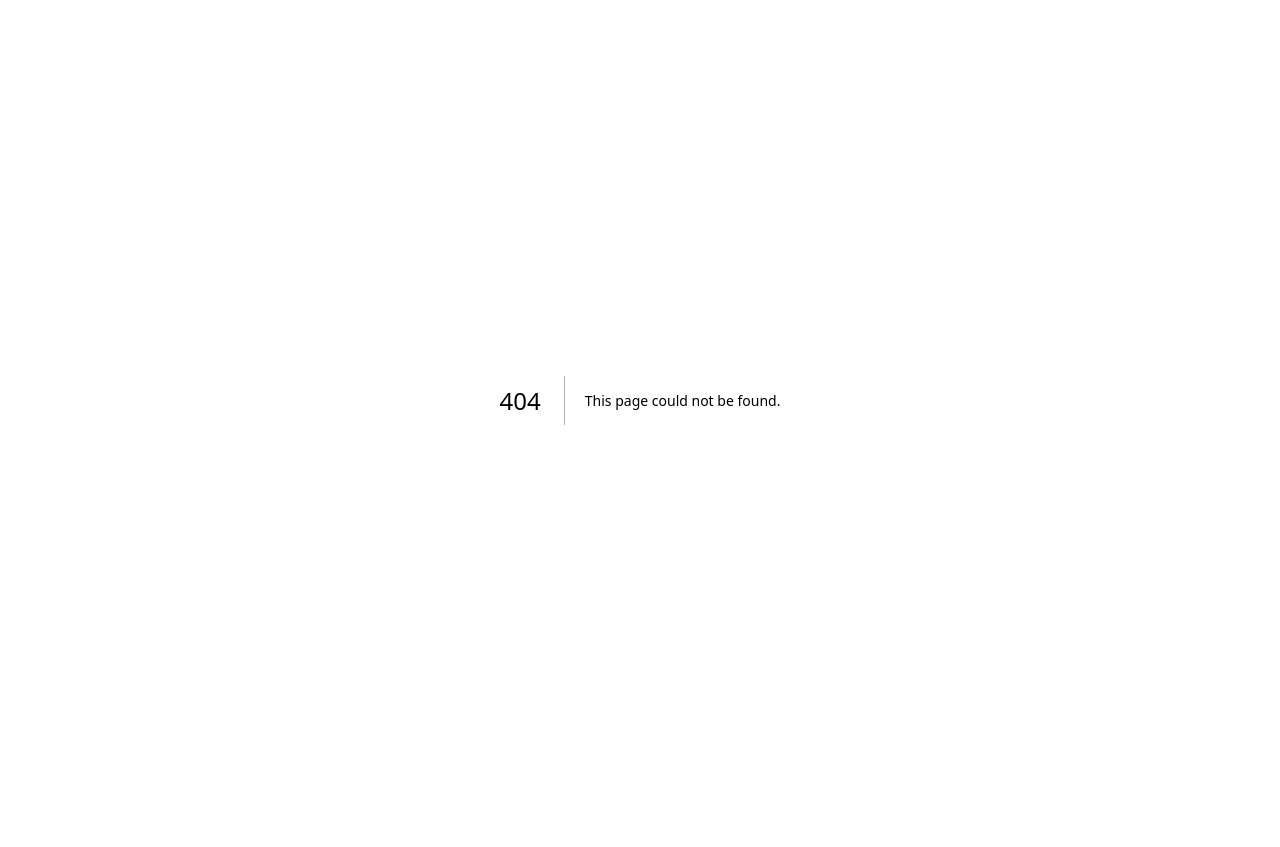
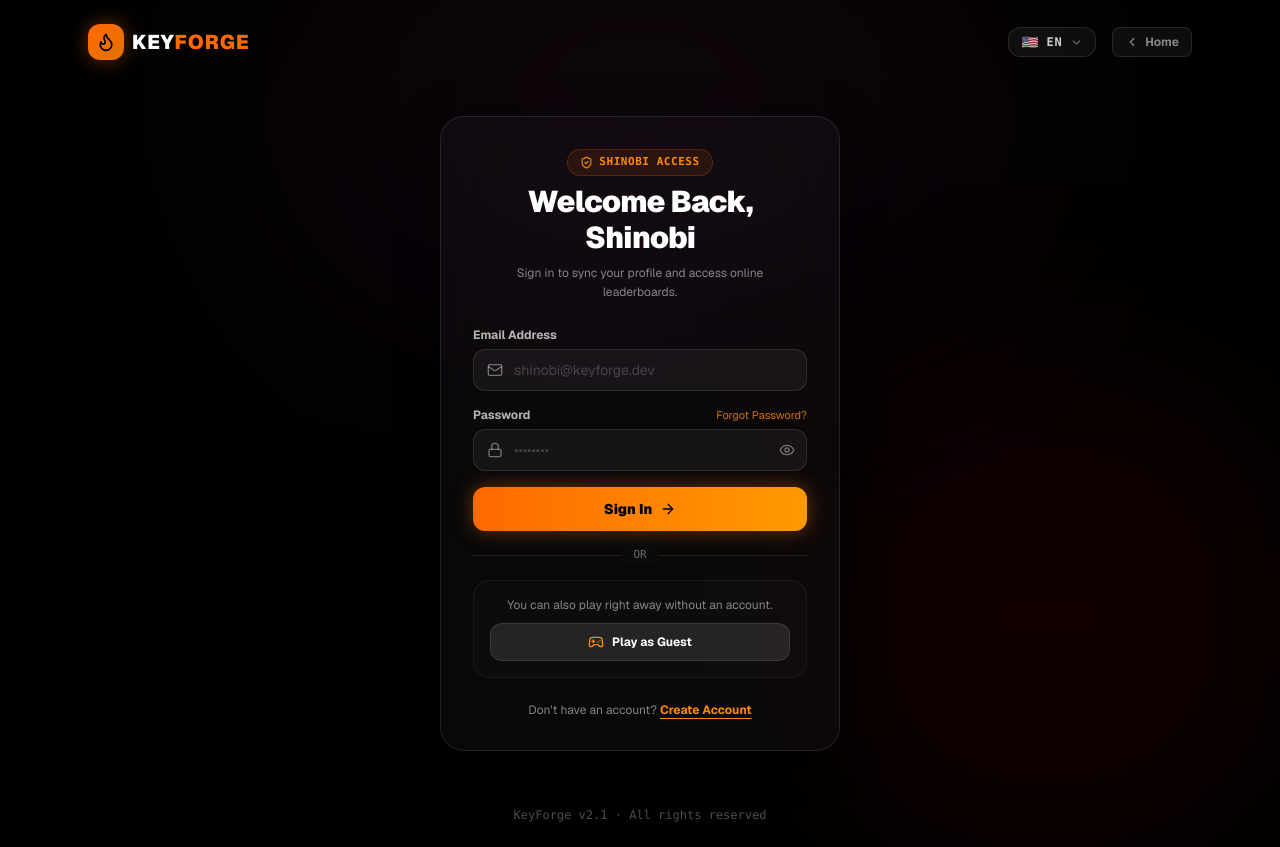
Before and after one commit to Vituinho/KeyForge, a Next.js app: page /login in a window 1280 px wide. Before the commit this address had no page. Before the commit the page ends 800 px from the top, so only its background shows below. Built offline with nearby package versions, Linux system fonts and the light colour scheme.

Commit message:
feat: add login interface

```diff
--- /dev/null
+++ b/src/app/login/page.tsx
@@ -0,0 +1,233 @@
+"use client"
+
+import { useState, type FormEvent } from "react"
+import Link from "next/link"
+import { useRouter } from "next/navigation"
+import { motion } from "framer-motion"
+import {
+  Flame,
+  Lock,
+  Mail,
+  Eye,
+  EyeOff,
+  ArrowRight,
+  ShieldCheck,
+  Gamepad2,
+  ChevronLeft,
+} from "lucide-react"
+import { useI18n } from "@/lib/i18n/i18nContext"
+import { LanguageSwitcher } from "@/components/common/LanguageSwitcher"
+
+export default function LoginPage() {
+  const router = useRouter()
+  const { t, locale } = useI18n()
+
+  const [email, setEmail] = useState("")
+  const [password, setPassword] = useState("")
+  const [showPassword, setShowPassword] = useState(false)
+  const [errorMsg, setErrorMsg] = useState<string | null>(null)
+  const [isSubmitting, setIsSubmitting] = useState(false)
+  const [statusNotice, setStatusNotice] = useState<string | null>(null)
+
+  const handleSubmit = async (e: FormEvent) => {
+    e.preventDefault()
+    setErrorMsg(null)
+    setStatusNotice(null)
+
+    const trimmedEmail = email.trim()
+    if (!trimmedEmail || !trimmedEmail.includes("@") || !trimmedEmail.includes(".")) {
+      setErrorMsg(t("auth.emailInvalid"))
+      return
+    }
+
+    if (password.length < 8) {
+      setErrorMsg(t("auth.passwordTooShort"))
+      return
+    }
+
+    setIsSubmitting(true)
+
+    // KeyForge v2.1 safe decoupled authentication
+    setTimeout(() => {
+      setIsSubmitting(false)
+      setStatusNotice(
+        locale === "pt-BR"
+          ? "Modo convidado ativo com salvamento local. Redirecionando para o jogo..."
+          : "Guest mode active with local progression saves. Entering the game..."
+      )
+      setTimeout(() => {
+        router.push("/game")
+      }, 1000)
+    }, 600)
+  }
+
+  return (
+    <div className="min-h-screen bg-black text-white flex flex-col justify-between relative overflow-hidden selection:bg-orange-500/30 selection:text-orange-200">
+      {/* Anime glowing ambient lights */}
+      <div className="absolute top-0 left-1/2 -translate-x-1/2 w-[700px] h-[350px] bg-gradient-to-b from-orange-500/15 via-purple-600/10 to-transparent blur-[140px] pointer-events-none" />
+      <div className="absolute bottom-10 right-10 w-96 h-96 bg-red-600/10 blur-[130px] pointer-events-none" />
+
+      {/* Top Header */}
+      <header className="relative z-10 w-full max-w-6xl mx-auto px-6 py-6 flex items-center justify-between">
+        <Link
+          href="/"
+          className="flex items-center gap-2 group transition-transform active:scale-95"
+        >
+          <div className="w-9 h-9 rounded-xl bg-gradient-to-br from-orange-500 to-amber-600 flex items-center justify-center shadow-[0_0_20px_rgba(249,115,22,0.4)] group-hover:shadow-[0_0_25px_rgba(249,115,22,0.6)] transition-all">
+            <Flame className="w-5 h-5 text-black" />
+          </div>
+          <span className="font-black text-xl tracking-wider text-white">
+            KEY<span className="text-orange-500">FORGE</span>
+          </span>
+        </Link>
+
+        <div className="flex items-center gap-4">
+          <LanguageSwitcher />
+          <Link
+            href="/"
+            className="hidden sm:inline-flex items-center gap-1.5 text-xs text-white/50 hover:text-white transition-colors bg-white/5 hover:bg-white/10 px-3 py-1.5 rounded-lg border border-white/10 font-bold"
+          >
+            <ChevronLeft size={14} />
+            <span>{locale === "pt-BR" ? "Início" : "Home"}</span>
+          </Link>
+        </div>
+      </header>
+
+      {/* Main Login Container */}
+      <main className="relative z-10 w-full max-w-md mx-auto px-6 py-8">
+        <motion.div
+          initial={{ opacity: 0, y: 20 }}
+          animate={{ opacity: 1, y: 0 }}
+          transition={{ duration: 0.5 }}
+          className="p-6 sm:p-8 rounded-3xl border border-white/10 bg-white/[0.03] backdrop-blur-xl shadow-[0_10px_40px_rgba(0,0,0,0.6)] space-y-6"
+        >
+          {/* Header */}
+          <div className="text-center space-y-2">
+            <div className="inline-flex items-center gap-1.5 px-3 py-1 rounded-full text-[11px] font-black uppercase tracking-wider bg-orange-500/10 text-orange-400 border border-orange-500/20 font-mono">
+              <ShieldCheck size={13} />
+              <span>{locale === "pt-BR" ? "Acesso Shinobi" : "Shinobi Access"}</span>
+            </div>
+            <h1 className="text-2xl sm:text-3xl font-black tracking-tight text-white">
+              {t("auth.loginTitle")}
+            </h1>
+            <p className="text-xs text-white/50 leading-relaxed max-w-xs mx-auto">
+              {t("auth.loginSub")}
+            </p>
+          </div>
+
+          {/* Form */}
+          <form onSubmit={handleSubmit} className="space-y-4">
+            {/* Error Message */}
+            {errorMsg && (
+              <div className="p-3 rounded-xl bg-red-500/10 border border-red-500/30 text-red-400 text-xs font-bold text-center">
+                {errorMsg}
+              </div>
+            )}
+
+            {/* Status Notice */}
+            {statusNotice && (
+              <div className="p-3 rounded-xl bg-emerald-500/10 border border-emerald-500/30 text-emerald-400 text-xs font-bold text-center">
+                {statusNotice}
+              </div>
+            )}
+
+            {/* Email Input */}
+            <div className="space-y-1.5">
+              <label className="text-xs font-bold text-white/70 block">
+                {t("auth.emailLabel")}
+              </label>
+              <div className="relative">
+                <Mail className="absolute left-3.5 top-1/2 -translate-y-1/2 w-4 h-4 text-white/40" />
+                <input
+                  type="email"
+                  value={email}
+                  onChange={(e) => setEmail(e.target.value)}
+                  placeholder="shinobi@keyforge.dev"
+                  className="w-full pl-10 pr-4 py-2.5 rounded-xl bg-white/5 border border-white/10 text-sm text-white placeholder:text-white/20 focus:outline-none focus:border-orange-500 focus:ring-1 focus:ring-orange-500 transition-colors"
+                />
+              </div>
+            </div>
+
+            {/* Password Input */}
+            <div className="space-y-1.5">
+              <div className="flex items-center justify-between">
+                <label className="text-xs font-bold text-white/70">
+                  {t("auth.passwordLabel")}
+                </label>
+                <span className="text-[11px] text-orange-400/80 hover:text-orange-300 transition-colors cursor-pointer">
+                  {t("auth.forgotPassword")}
+                </span>
+              </div>
+              <div className="relative">
+                <Lock className="absolute left-3.5 top-1/2 -translate-y-1/2 w-4 h-4 text-white/40" />
+                <input
+                  type={showPassword ? "text" : "password"}
+                  value={password}
+                  onChange={(e) => setPassword(e.target.value)}
+                  placeholder="••••••••"
+                  className="w-full pl-10 pr-10 py-2.5 rounded-xl bg-white/5 border border-white/10 text-sm text-white placeholder:text-white/20 focus:outline-none focus:border-orange-500 focus:ring-1 focus:ring-orange-500 transition-colors"
+                />
+                <button
+                  type="button"
+                  onClick={() => setShowPassword(!showPassword)}
+                  className="absolute right-3 top-1/2 -translate-y-1/2 text-white/40 hover:text-white transition-colors"
+                  aria-label={showPassword ? "Hide password" : "Show password"}
+                >
+                  {showPassword ? <EyeOff size={16} /> : <Eye size={16} />}
+                </button>
+              </div>
+            </div>
+
+            {/* Submit Button */}
+            <button
+              type="submit"
+              disabled={isSubmitting}
+              className="w-full py-3 rounded-xl bg-gradient-to-r from-orange-500 to-amber-500 hover:from-orange-600 hover:to-amber-600 text-black font-black text-sm transition-all shadow-[0_0_20px_rgba(249,115,22,0.4)] flex items-center justify-center gap-2 disabled:opacity-50 cursor-pointer"
+            >
+              <span>{isSubmitting ? "..." : t("auth.loginBtn")}</span>
+              <ArrowRight size={16} />
+            </button>
+          </form>
+
+          {/* Divider */}
+          <div className="relative flex items-center justify-center">
+            <div className="w-full border-t border-white/10" />
+            <span className="absolute bg-neutral-950 px-3 text-[11px] uppercase font-mono text-white/40">
+              {locale === "pt-BR" ? "ou" : "or"}
+            </span>
+          </div>
+
+          {/* Play as Guest Option */}
+          <div className="p-4 rounded-2xl bg-white/[0.02] border border-white/5 space-y-2.5">
+            <p className="text-xs text-white/50 text-center">
+              {t("auth.guestNotice")}
+            </p>
+            <Link
+              href="/game"
+              className="w-full py-2.5 rounded-xl bg-white/10 hover:bg-white/15 border border-white/10 text-white font-bold text-xs transition-all flex items-center justify-center gap-2"
+            >
+              <Gamepad2 size={16} className="text-orange-400" />
+              <span>{t("auth.playAsGuest")}</span>
+            </Link>
+          </div>
+
+          {/* Link to Register */}
+          <p className="text-center text-xs text-white/50">
+            {t("auth.noAccount")}{" "}
+            <Link
+              href="/register"
+              className="text-orange-400 hover:text-orange-300 font-bold transition-colors underline underline-offset-4"
+            >
+              {t("auth.registerBtn")}
+            </Link>
+          </p>
+        </motion.div>
+      </main>
+
+      {/* Footer */}
+      <footer className="relative z-10 w-full max-w-6xl mx-auto px-6 py-6 text-center text-xs text-white/30 font-mono">
+        KeyForge v2.1 · {locale === "pt-BR" ? "Todos os direitos reservados" : "All rights reserved"}
+      </footer>
+    </div>
+  )
+}
```
